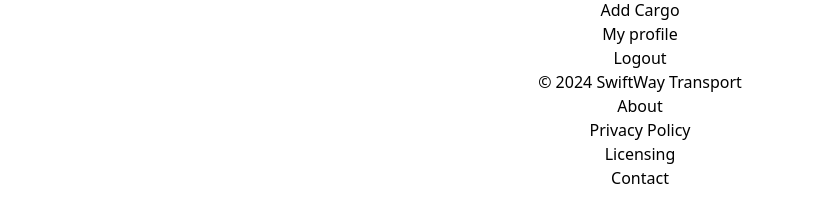
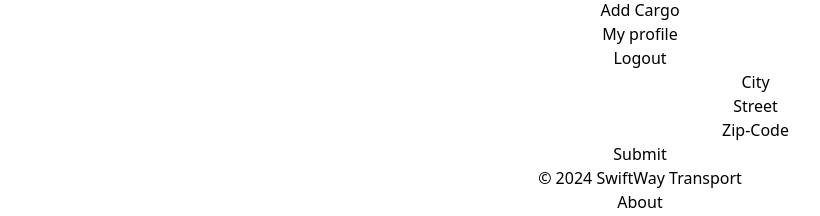
Before and after one commit to zotthy/Logistic-Page, a React (Vite) app: page /auth/addAdress in a window 1280 px wide. Shown: the part 430-646 px from the top of the page, without its empty margins (0-820 px from the left). Built offline with nearby package versions, Linux system fonts and the light colour scheme.

Commit message:
addaddressocomponent

```diff
--- /dev/null
+++ b/src/AddCargo/AddCargo.jsx
@@ -0,0 +1,6 @@
+function AddCargo(){
+    return(
+        <div>Add cargo</div>
+    );
+}
+export default AddCargo;
--- a/src/App.jsx
+++ b/src/App.jsx
@@ -1,13 +1,16 @@
 import './App.css'
 import { BrowserRouter as Router, Routes, Route } from 'react-router-dom'
-import Header from './Header';
-import Footer from './Footer';
+import Header from './Header/Header';
+import Footer from './Footer/Footer';
 import Content from './Content';
 import Login  from './auth/Login';
 import Register from './auth/Register';
 import RegisterSuccess from './auth/RegisterSuccess'
 import RegisterFail from './auth/RegisterFail';
 import ProfileDetails from './profile/ProfileDetails';
+import Protect from './RouteProtect/Protect';
+import HomePage from './HomePage/HomePage';
+import ProfileAddAddress from './profile/ProfileAddAddress';
 
 
 function App() {
@@ -16,13 +19,17 @@
     <Router>
       <Header />
       <Routes>
-        <Route path="/" element={<Content /> } />
+        <Route path="/" element={<HomePage /> } />
         <Route path="/login" element={<Login />} />
         <Route path="/register" element={<Register />} />
-        <Route path='/success' element={<RegisterSuccess/>}/>
-        <Route path='/fail' element={<RegisterFail/>}/>
-        <Route path='/fail' element={<RegisterFail/>}/>
-        <Route path='/myProfile' element={<ProfileDetails/>}/>
+        <Route path="/success" element={<RegisterSuccess/>}/>
+        <Route path="/fail" element={<RegisterFail/>}/>
+
+        <Route path="/auth" element={<Protect />}>
+            <Route path="myProfile" element={<ProfileDetails />}/>
+            <Route path="addAdress" element={<ProfileAddAddress/>}/>
+        </Route>
+
       </Routes>
       <Footer/>
     </Router>
--- a/src/Content.jsx
+++ b/src/Content.jsx
@@ -7,6 +7,7 @@
   const [size, setSize] = useState(10);
 
   useEffect(() => {
+    const token = localStorage.getItem('Token');
     axios.get(`http://localhost:8080/cargo?page=${page}&size=${size}`)
        .then(response => {
           setCargos(response.data.content);
--- a/src/Header.jsx
+++ b/src/Header/Header.jsx
@@ -1,11 +1,11 @@
-import Footer from "./Footer";
+import Footer from "../Footer/Footer";
 import { useNavigate } from 'react-router-dom';
 import axios from "axios";
 
 function Header() {
   const navigate = useNavigate();
   const logout = () => {
-    localStorage.removeItem('jwtToken');
+    localStorage.removeItem('Token');
     delete axios.defaults.headers.common['Authorization'];
     navigate('/fail');
   }
@@ -26,7 +26,7 @@
         <div className="hidden w-full md:block md:w-auto" id="navbar-multi-level">
           <ul className="flex flex-col font-medium p-4 md:p-0 mt-4 border border-gray-100 rounded-lg bg-gray-50 md:space-x-8 rtl:space-x-reverse md:flex-row md:mt-0 md:border-0 md:bg-white dark:bg-gray-800 md:dark:bg-gray-900 dark:border-gray-700">
             <li>
-              <a href="#"
+              <a href="/"
                 className="block py-2 px-3 text-white bg-blue-700 rounded md:bg-transparent md:text-blue-700 md:p-0 md:dark:text-blue-500 dark:bg-blue-600 md:dark:bg-transparent"
                 aria-current="page">
                 Home
@@ -58,7 +58,7 @@
             </li>
             <li>
               <a
-                href="/myProfile"
+                href="/auth/myProfile"
                 className="block py-2 px-3 text-gray-900 rounded hover:bg-gray-100 md:hover:bg-transparent md:border-0 md:hover:text-blue-700 md:p-0 dark:text-white md:dark:hover:text-blue-500 dark:hover:bg-gray-700 dark:hover:text-white md:dark:hover:bg-transparent"
               >
                 My profile
--- /dev/null
+++ b/src/HomePage/HomePage.jsx
@@ -0,0 +1,6 @@
+function HomePage(){
+    return(
+        <div>Home page</div>
+    );
+}
+export default HomePage;
--- /dev/null
+++ b/src/RouteProtect/Protect.jsx
@@ -0,0 +1,13 @@
+import { Outlet, useNavigate } from 'react-router-dom';
+
+function Protect() {
+  const navigate = useNavigate();
+
+  if (!localStorage.getItem('Token')) {
+    navigate('/login');
+  }
+
+  return <Outlet />;
+}
+
+export default Protect;
--- a/src/auth/Login.jsx
+++ b/src/auth/Login.jsx
@@ -14,7 +14,7 @@
         username: email,
         password: password
       });
-      localStorage.setItem('jwtToken',response.data);
+      localStorage.setItem('Token',JSON.stringify(response.data));
       console.log(response.data);
       navigate("/");
     } catch (error) {
--- /dev/null
+++ b/src/profile/ProfileAddAddress.jsx
@@ -0,0 +1,93 @@
+import { useState } from "react";
+import axios from "axios";
+
+function ProfileAddAddress() {
+  const [street, setStreet] = useState("");
+  const [city, setCity] = useState("");
+  const [zip_code, setZipcode] = useState("");
+
+  const AddAddress = async (e) => {
+    e.preventDefault();
+    try {
+      const response = await axios.post(
+        "http://localhost:8080/profile/address",
+        {
+          street,
+          city,
+          zip_code,
+        },
+        {
+          headers: {
+            Authorization: `Bearer ${localStorage.getItem("Token")}`,
+          },
+        }
+      );
+      console.log(response.data);
+      navigate("/");
+    } catch (error) {
+      console.error("Login failed", error);
+    }
+  };
+
+  return (
+    <form className="max-w-md mx-auto" onClick={AddAddress}>
+      <div className="relative z-0 w-full mb-5 group">
+        <input
+          type="email"
+          name="floating_email"
+          id="floating_email"
+          className="block py-2.5 px-0 w-full text-sm text-gray-900 bg-transparent border-0 border-b-2 border-gray-300 appearance-none dark:text-white dark:border-gray-600 dark:focus:border-blue-500 focus:outline-none focus:ring-0 focus:border-blue-600 peer"
+          placeholder=" "
+          required
+          onChange={(e) => setCity(e.target.value)}
+        />
+        <label
+          for="floating_email"
+          className="peer-focus:font-medium absolute text-sm text-gray-500 dark:text-gray-400 duration-300 transform -translate-y-6 scale-75 top-3 -z-10 origin-[0] peer-focus:start-0 rtl:peer-focus:translate-x-1/4 rtl:peer-focus:left-auto peer-focus:text-blue-600 peer-focus:dark:text-blue-500 peer-placeholder-shown:scale-100 peer-placeholder-shown:translate-y-0 peer-focus:scale-75 peer-focus:-translate-y-6"
+        >
+          City
+        </label>
+      </div>
+      <div className="relative z-0 w-full mb-5 group">
+        <input
+          type="password"
+          name="repeat_password"
+          id="floating_repeat_password"
+          className="block py-2.5 px-0 w-full text-sm text-gray-900 bg-transparent border-0 border-b-2 border-gray-300 appearance-none dark:text-white dark:border-gray-600 dark:focus:border-blue-500 focus:outline-none focus:ring-0 focus:border-blue-600 peer"
+          placeholder=" "
+          required
+          onChange={(e) => setStreet(e.target.value)}
+        />
+        <label
+          className="peer-focus:font-medium absolute text-sm text-gray-500 dark:text-gray-400 duration-300 transform -translate-y-6 scale-75 top-3 -z-10 origin-[0] peer-focus:start-0 rtl:peer-focus:translate-x-1/4 peer-focus:text-blue-600 peer-focus:dark:text-blue-500 peer-placeholder-shown:scale-100 peer-placeholder-shown:translate-y-0 peer-focus:scale-75 peer-focus:-translate-y-6"
+        >
+          Street
+        </label>
+      </div>
+      <div className="grid md:grid-cols-2 md:gap-6">
+        <div className="relative z-0 w-full mb-5 group">
+          <input
+            type="text"
+            name="floating_first_name"
+            id="floating_first_name"
+            className="block py-2.5 px-0 w-full text-sm text-gray-900 bg-transparent border-0 border-b-2 border-gray-300 appearance-none dark:text-white dark:border-gray-600 dark:focus:border-blue-500 focus:outline-none focus:ring-0 focus:border-blue-600 peer"
+            placeholder=" "
+            required
+            onChange={(e) => setZipcode(e.target.value)}
+          />
+          <label
+            className="peer-focus:font-medium absolute text-sm text-gray-500 dark:text-gray-400 duration-300 transform -translate-y-6 scale-75 top-3 -z-10 origin-[0] peer-focus:start-0 rtl:peer-focus:translate-x-1/4 peer-focus:text-blue-600 peer-focus:dark:text-blue-500 peer-placeholder-shown:scale-100 peer-placeholder-shown:translate-y-0 peer-focus:scale-75 peer-focus:-translate-y-6"
+          >
+            Zip-Code
+          </label>
+        </div>
+      </div>
+      <button
+        type="submit"
+        className="text-white bg-blue-700 hover:bg-blue-800 focus:ring-4 focus:outline-none focus:ring-blue-300 font-medium rounded-lg text-sm w-full sm:w-auto px-5 py-2.5 text-center dark:bg-blue-600 dark:hover:bg-blue-700 dark:focus:ring-blue-800">
+        Submit
+      </button>
+    </form>
+  );
+}
+export default ProfileAddAddress;
```
Also changed, not shown: src/profile/ProfileDetails.jsx (+33 -13 lines), src/Footer/Footer.jsx (renamed from src/Footer.jsx).
